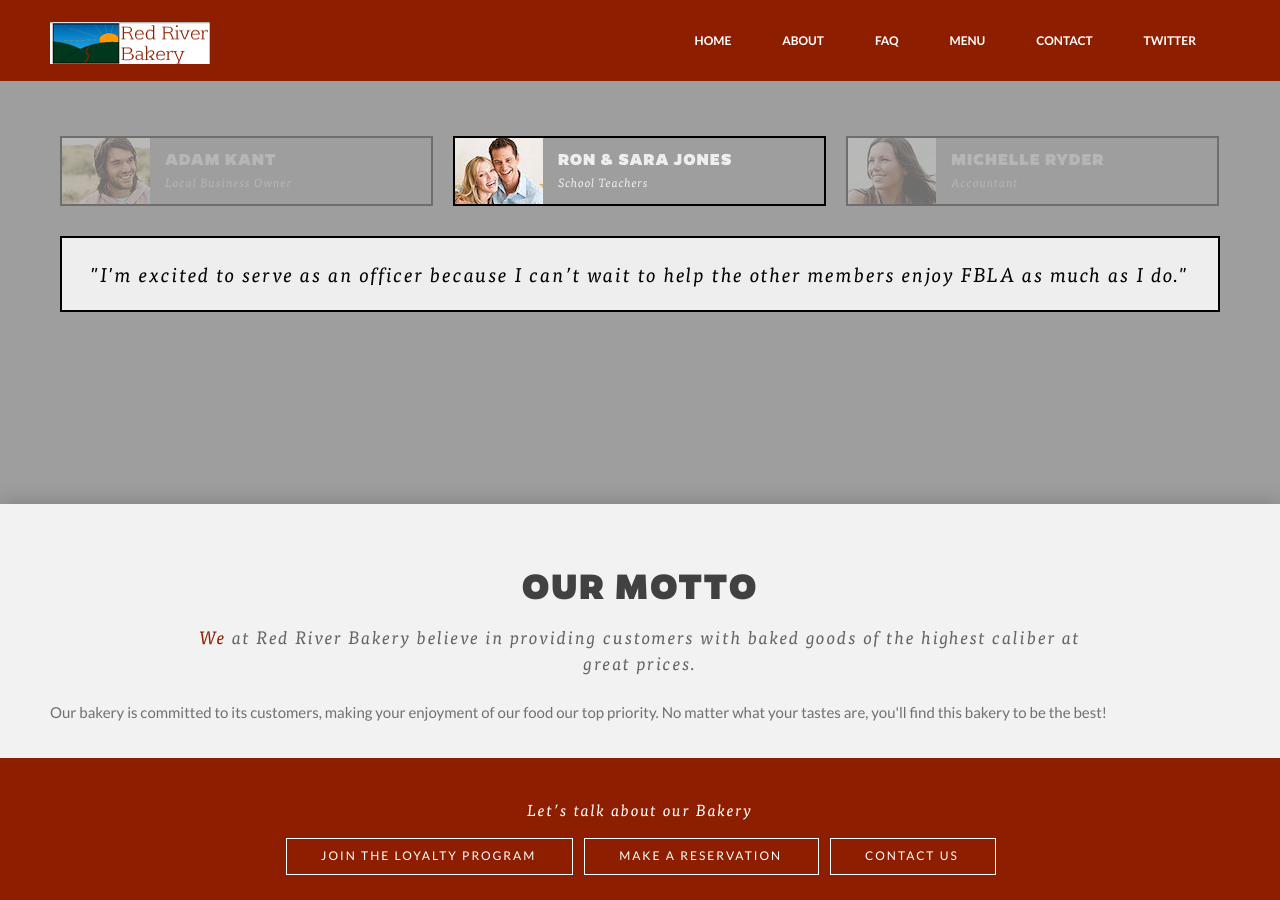
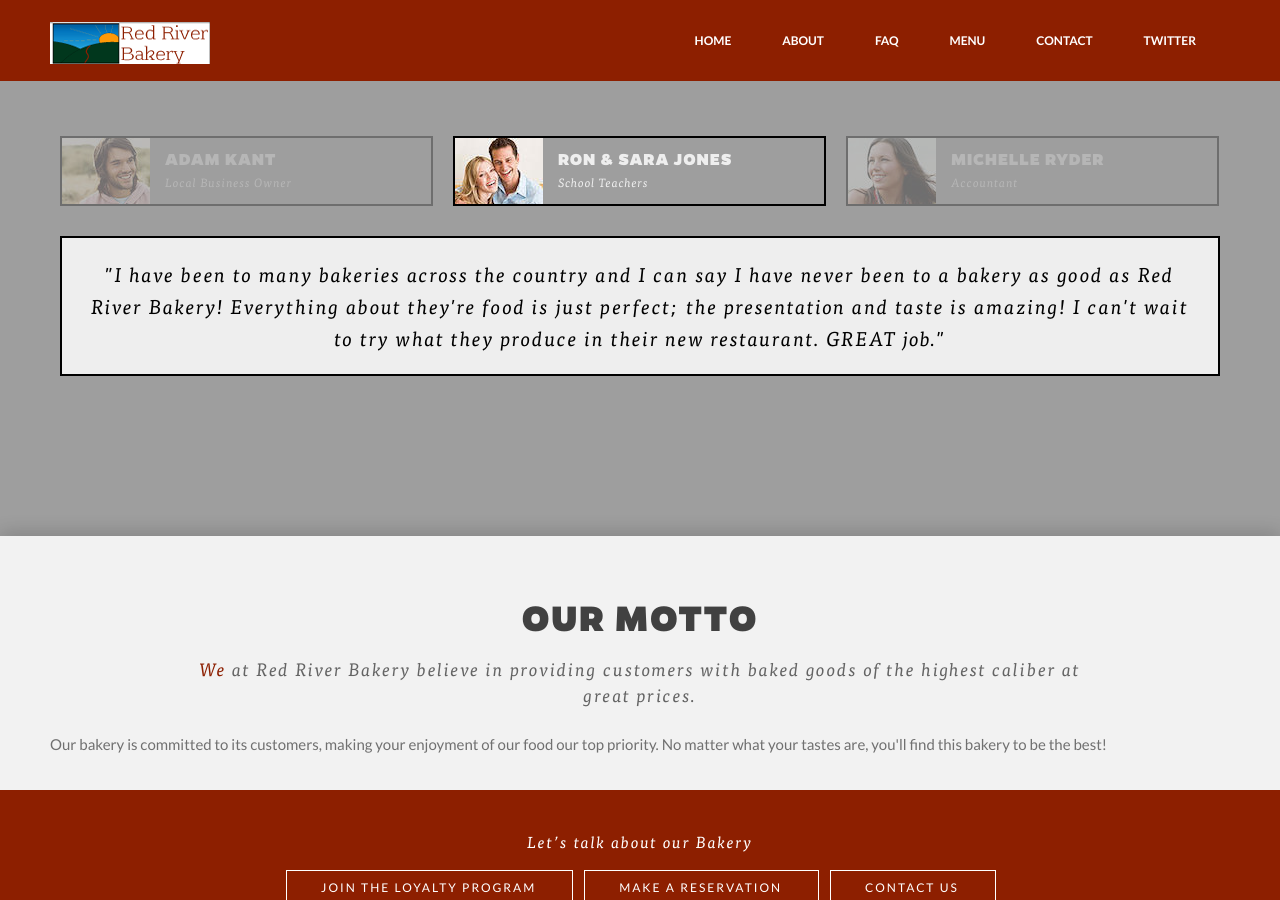
Before and after one commit to fblabake/fblabake.github.io, a Jekyll site: the page built from index.html, in a window 1280 px wide and 900 px high, scrolled down 2827 px. Built offline with Jekyll 4.4.1, drawn with Linux system fonts in a browser that asks for light colours.

Commit message:
Update index.html

```diff
--- a/index.html
+++ b/index.html
@@ -214,19 +214,19 @@ title: Red River Bakery
                     <div class="owl-carousel" id="sync1">
                          <div class="item">
                               <div class="owl-bg-div">
-                                   <p>&quot;I&#39;m excited to serve as an officer because I will be able to share my enthusiasm for FBLA with the other members.&quot;</p>
+                                   <p>&quot;WOW! Red River Bakery is fantastic! Everything I ate was just absolutely mouthwatering!  I highly encourage anyone to go and experience what makes their food so tasty! Two thumbs up!&quot;</p>
                               </div>
                          </div>
 
                          <div class="item">
                               <div class="owl-bg-div">
-                                   <p>&quot;I&#39;m excited to serve as an officer because I can’t wait to help the other members enjoy FBLA as much as I do.&quot;</p>
+                                   <p>&quot;I have been to many bakeries across the country and I can say I have never been to a bakery as good as Red River Bakery!  Everything about they're food is just perfect; the presentation and taste is amazing!  I can't wait to try what they produce in their new restaurant.  GREAT job.&quot;</p>
                               </div>
                          </div>
 
                          <div class="item">
                               <div class="owl-bg-div">
-                                   <p>&quot;I&#39;m excited to serve as an officer because I get to learn so much from my fellow officers and working with Mr. Mulligan is an amazing experience.&quot;</p>
+                                   <p>&quot;I'm in awe of how good the products at Red River Bakery are!    Everything was extraordinary!  What a great experience! ★★★★★&quot;</p>
                               </div>
                          </div>
                     </div>
```
